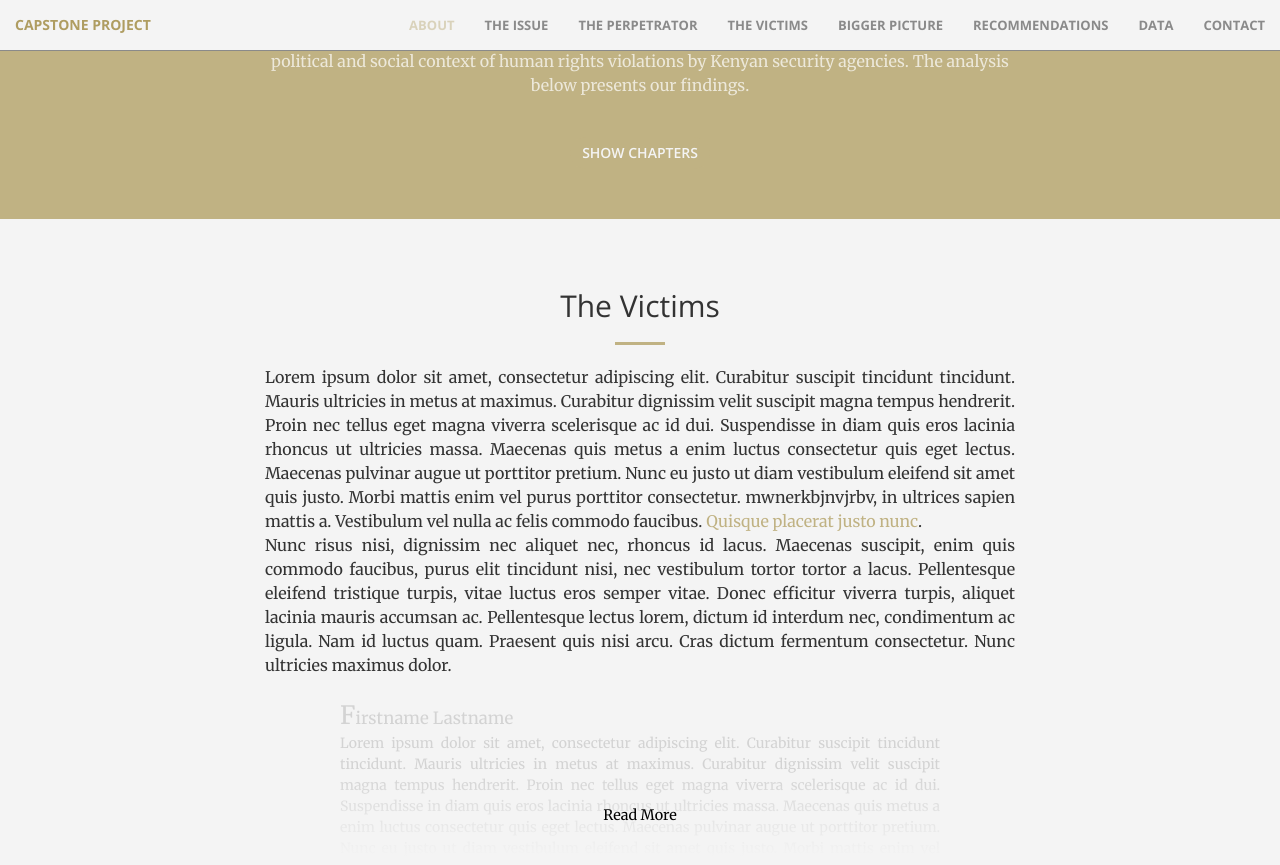
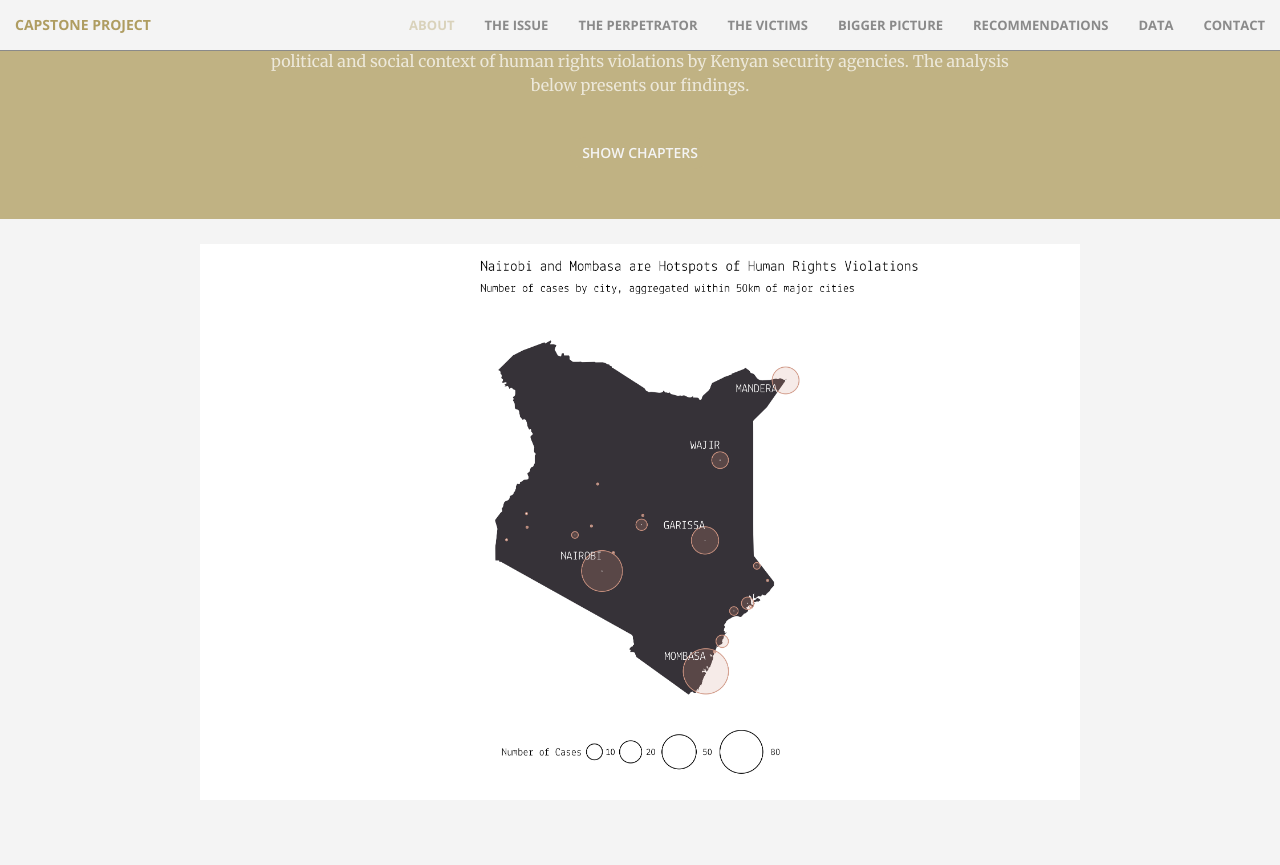
Before and after one commit to lucienbaumgartner/capstone_webdev, a Jekyll site: the page built from index.html, in a window 1280 px wide and 900 px high, scrolled down 1075 px. Shown: the top 865 px of the window. Built offline with Jekyll 4.4.1, drawn with Linux system fonts in a browser that asks for light colours; nearby versions of some CDN libraries.

Commit message:
viz added

```diff
--- /dev/null
+++ b/_includes/barcharts.html
@@ -0,0 +1,6 @@
+<section id="barcharts">
+  <div class="container-fluid">
+      <div class="row no-gutter">
+        <img class="img-responsive center-block contact-pic" src="../../img/viz/webdev_barcharts.png" height="500px" width="900px">
+      </div>
+</section>
--- /dev/null
+++ b/_includes/gtd.html
@@ -0,0 +1,6 @@
+<section id="GTD">
+  <div class="container-fluid">
+      <div class="row no-gutter">
+        <img class="img-responsive center-block contact-pic" src="../capstone_webdev/img/viz/webdev_GTDvsdata.png" height="500px" width="900px">
+      </div>
+</section>
--- a/_includes/map.html
+++ b/_includes/map.html
@@ -1,6 +1,6 @@
 <section id="map">
   <div class="container-fluid">
       <div class="row no-gutter">
-        <img class="img-responsive center-block contact-pic" src="../../img/viz/webdev_overview_map.png" height="500px" width="900px">
+        <img class="img-responsive center-block contact-pic" src="../capstone_webdev/img/viz/webdev_overview_map.png" height="500px" width="900px">
       </div>
 </section>
--- /dev/null
+++ b/_includes/missing-data.html
@@ -0,0 +1,6 @@
+<section id="missing-data">
+  <div class="container-fluid">
+      <div class="row no-gutter">
+        <img class="img-responsive center-block contact-pic" src="../capstone_webdev/img/viz/webdev_missing_data.png" height="500px" width="900px">
+      </div>
+</section>
--- /dev/null
+++ b/_includes/piecharts.html
@@ -0,0 +1,6 @@
+<section id="piecharts">
+  <div class="container-fluid">
+      <div class="row no-gutter">
+        <img class="img-responsive center-block contact-pic" src="../capstone_webdev/img/viz/webdev_piecharts.png" height="500px" width="900px">
+      </div>
+</section>
--- /dev/null
+++ b/_includes/police-map.html
@@ -0,0 +1,6 @@
+<section id="police-map">
+  <div class="container-fluid">
+      <div class="row no-gutter">
+        <img class="img-responsive center-block contact-pic" src="../capstone_webdev/img/viz/webdev_map_aggr.png" height="500px" width="900px">
+      </div>
+</section>
--- a/_layouts/front.html
+++ b/_layouts/front.html
@@ -7,13 +7,18 @@
   {% include nav.html %}
   {% include header.html %}
   {% include call-to-action.html %}
+  {% include map.html %}
   {% include article1.html %}
-  {% include map.html %}
+  {% include piecharts.html %}
   {% include article2.html %}
   {% include article3.html %}
+  {% include gtd.html %}
   {% include article4.html %}
+  {% include police-map.html %}
+  {% include barcharts.html %}
   {% include article5.html %}
   {% include article6.html %}
+  {% include missing-data.html %}
   {% include article7.html %}
   {% include article8.html %}
   <!-- {% include services.html %}  -->
```
Also changed, not shown: img/viz/webdev_GTDvsdata.png (renamed from img/viz/GTDvsdata.png), img/viz/webdev_missing_data.png (renamed from img/viz/missing_data.png).
